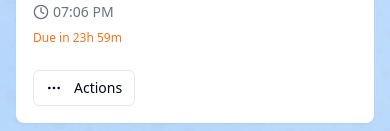
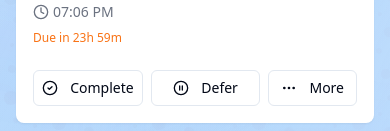
Before and after one commit to h-hiram/Task-Management-App, a React (Vite) app: page / in a window 390 px wide. Shown: the part 713-844 px from the top of the page. Built offline with nearby package versions, Linux system fonts and the light colour scheme.

Commit message:
Fix: Show defer button on mobile
Ensure the defer button is visible on mobile devices.

```diff
--- a/src/components/TaskCardActions.tsx
+++ b/src/components/TaskCardActions.tsx
@@ -29,24 +29,40 @@ const TaskCardActions: React.FC<TaskCardActionsProps> = ({
 }) => {
   if (isMobile) {
     return (
+      <div className="flex flex-wrap gap-2 w-full">
+        <Button
+          variant={task.category === 'completed' ? "secondary" : "outline"}
+          size="sm"
+          onClick={onComplete}
+          className={`flex-1 min-w-[100px] ${task.category === 'completed' ? "bg-green-100" : ""}`}
+        >
+          <CheckCircle2 className={`h-4 w-4 mr-1 ${task.category === 'completed' ? "text-green-500" : ""}`} />
+          {task.category === 'completed' ? 'Completed' : 'Complete'}
+        </Button>
+
+        <Button
+          variant={task.category === 'deferred' ? "secondary" : "outline"}
+          size="sm"
+          onClick={onDefer}
+          className={`flex-1 min-w-[100px] ${task.category === 'deferred' ? "bg-yellow-100" : ""}`}
+        >
+          <PauseCircle className={`h-4 w-4 mr-1 ${task.category === 'deferred' ? "text-yellow-500" : ""}`} />
+          {task.category === 'deferred' ? 'Deferred' : 'Defer'}
+        </Button>
+
         <DropdownMenu>
           <DropdownMenuTrigger asChild>
             <Button variant="outline" size="sm" className="bg-white/50">
               <MoreHorizontal className="h-4 w-4 mr-1" />
-            Actions
+              More
             </Button>
           </DropdownMenuTrigger>
-        <DropdownMenuContent align="start">
-          <DropdownMenuItem onClick={onComplete}>
-            {task.category === 'completed' ? 'Mark as Pending' : 'Mark as Completed'}
-          </DropdownMenuItem>
-          <DropdownMenuItem onClick={onDefer}>
-            {task.category === 'deferred' ? 'Resume Task' : 'Defer Task'}
-          </DropdownMenuItem>
+          <DropdownMenuContent align="end" className="bg-white border border-gray-200">
             <DropdownMenuItem onClick={() => onEdit(task)}>Edit</DropdownMenuItem>
             <DropdownMenuItem onClick={() => onDelete(task.id)} className="text-red-500">Delete</DropdownMenuItem>
           </DropdownMenuContent>
         </DropdownMenu>
+      </div>
     );
   }
 
```
Lines whose indentation alone changed are shown as unchanged.
